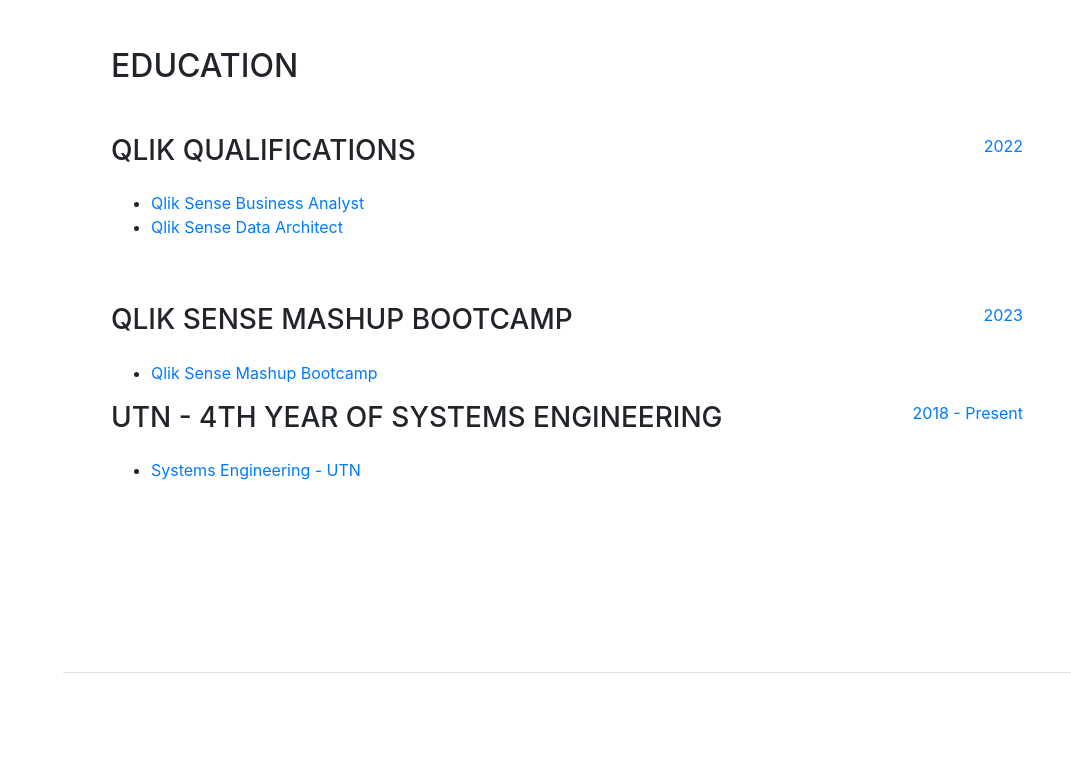
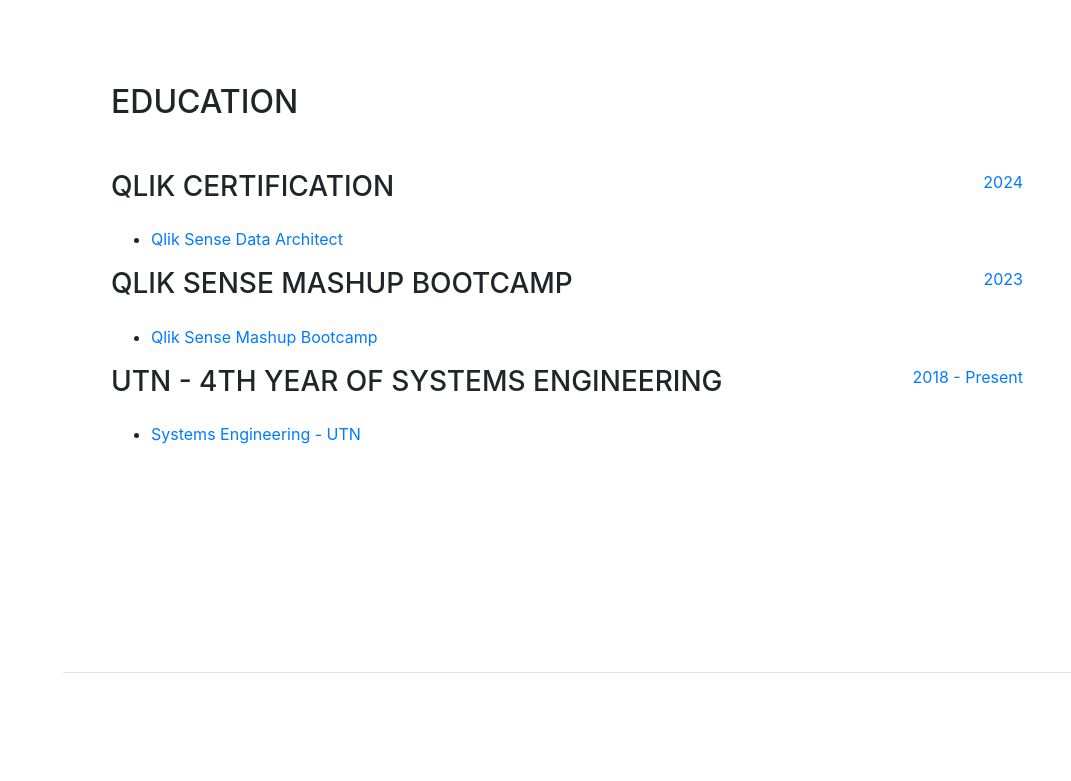
Before and after one commit to santilucini/santilucini.github.io, a website with bundled scripts: page index.html in a window 1280 px wide. Shown: the part 2260-3041 px from the top of the page, without its empty margins (209-1280 px from the left). Built offline with nearby package versions, Linux system fonts and the light colour scheme; a web font is replaced by a local one.

Commit message:
Cert update

```diff
--- a/index.html
+++ b/index.html
@@ -163,19 +163,16 @@
         <div class="my-auto">
           <h2 class="mb-5">Education</h2>
 
-          <div class="resume-item d-flex flex-column flex-md-row mb-5">
+          <div class="resume-item d-flex flex-column flex-md-row">
             <div class="resume-content mr-auto">
-              <h3 class="mb-0">Qlik Qualifications</h3>
+              <h3 class="mb-0">Qlik Certification</h3>
               <br>
               <ul>
-                <li><a href="https://www.credly.com/go/UNAI1HdI" target="_blank">Qlik Sense Business
-                        Analyst</a></li>
-                <li><a href="https://www.credly.com/go/ur54wNQE" target="_blank">Qlik Sense Data
-                        Architect</a></li>
+                <li><a href="https://www.credly.com/badges/995613e0-7906-408b-84ed-e3e13ce24f7f/public_url" target="_blank">Qlik Sense Data Architect</a></li>
             </ul>
             </div>
             <div class="resume-date text-md-right">
-              <span class="text-primary">2022</span>
+              <span class="text-primary">2024</span>
             </div>
           </div>
 
@@ -310,6 +307,10 @@
             <li>
               <i class="fa-li fa fa-trophy text-warning"></i>
               First Certificate in English</li>
+              <li><i class="fa-li fa fa-trophy text-warning"></i><a href="https://www.credly.com/go/UNAI1HdI" target="_blank">Qlik Sense Business
+                Analyst</a></li>
+              <li><i class="fa-li fa fa-trophy text-warning"></i><a href="https://www.credly.com/go/ur54wNQE" target="_blank">Qlik Sense Data
+                Architect</a></li>
           </ul>
         </div>
       </section>
```
